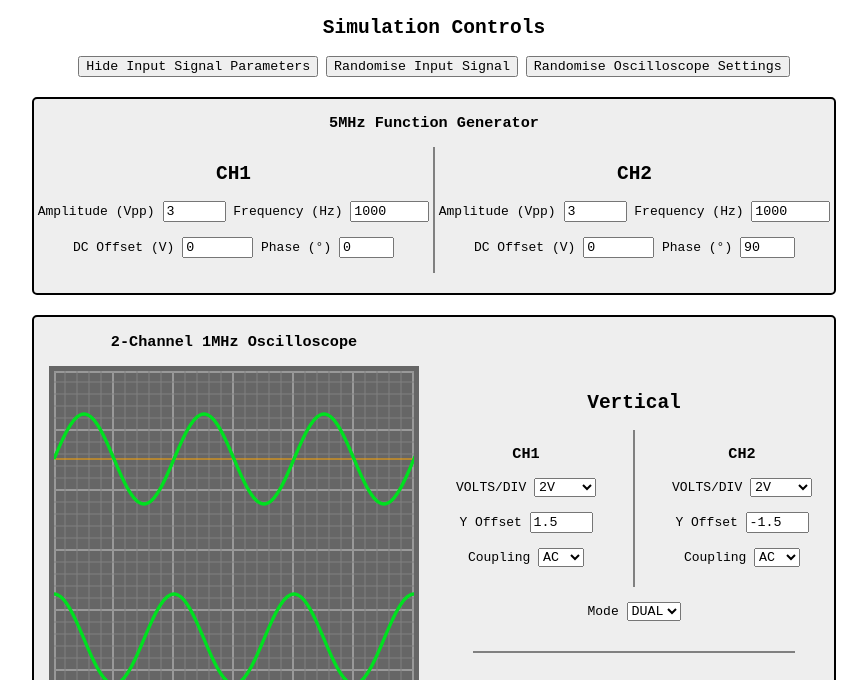
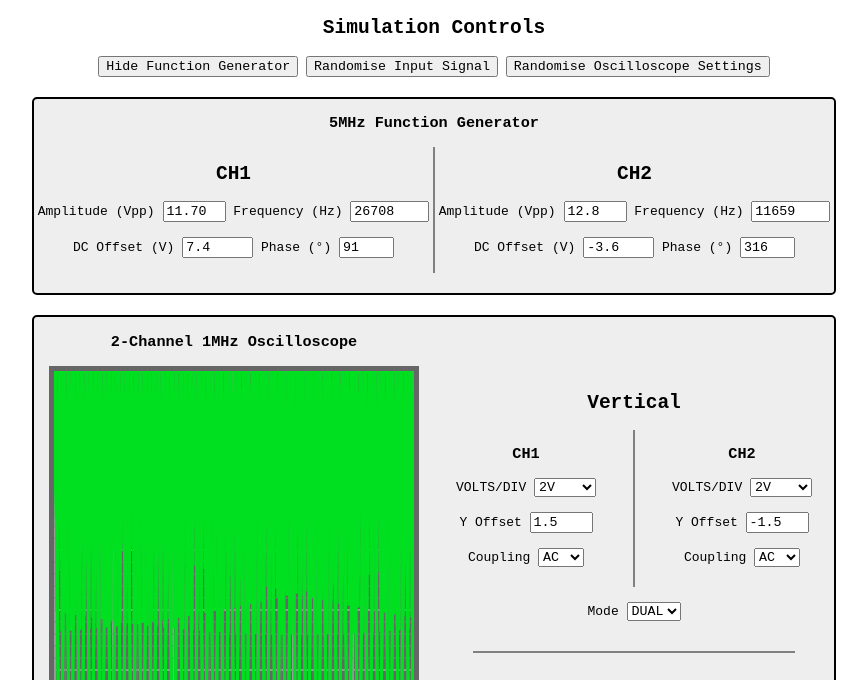
Before and after one commit to rh-gcc/oscilloscope-simulator, a plain HTML site: page 2-channel-oscilloscope-simulator/index.html in a window 1280 px wide. Both pictures are taken after a click on the button "Randomise Input Signal". Shown: the part 70-750 px from the top of the page, without its empty margins (206-1073 px from the left). Drawn offline with Linux system fonts and the light colour scheme.

Commit message:
Fixed vertical coupling bug, added control randomisation

```diff
--- a/2-channel-oscilloscope-simulator/index.html
+++ b/2-channel-oscilloscope-simulator/index.html
@@ -11,7 +11,7 @@
 
 		<div id="simulationControls">
 			<h2>Simulation Controls</h2>
-			<button id="toggleInputControlsDisplay"><span id="showHideInputControlsLabel">Hide</span> Input Signal Parameters</button>
+			<button id="toggleInputControlsDisplay"><span id="showHideInputControlsLabel">Hide</span> Function Generator</button>
 			<button id="randomiseInputSignalButton">Randomise Input Signal</button>
 			<button id="randomiseOscilloscopeSettingsButton">Randomise Oscilloscope Settings</button>
 		</div>
@@ -37,7 +37,7 @@
 					<input id="ch1_dcOffset" type="number" value=0 min=-15 max=15 step=0.1 />
 
 					<label for="ch1_phase">Phase (°)</label>
-					<input id="ch1_phase" type="number" value=0 min=0 max=359 step=0 />
+					<input id="ch1_phase" type="number" value=0 min=0 max=359 step=1 />
 				</div>
 
 				<div class="verticalDivider"></div>
@@ -57,7 +57,7 @@
 					<input id="ch2_dcOffset" type="number" value=0 min=-15 max=15 step=0.1 />
 
 					<label for="ch2_phase">Phase (°)</label>
-					<input id="ch2_phase" type="number" value=90 min=0 max=359 step=0 />
+					<input id="ch2_phase" type="number" value=90 min=0 max=359 step=1 />
 
 					<br /><br />
 				</div>
--- a/2-channel-oscilloscope-simulator/main.js
+++ b/2-channel-oscilloscope-simulator/main.js
@@ -10,11 +10,8 @@ let scopeCanvas, scopeCanvasCtx;
 let triggerPhaseMod = 0; // Used to modify trace phase based on trigger level
 let inputSignalFrequencyInput, inputSignalAmplitudeInput, inputSignalDCOffsetInput;
 let timebaseSelect, xOffsetInput, triggerLevelInput, triggerModeSelect, triggerSourceSelect, verticalModeSelect;
-let verticalControls = { ch1: { ySensitivitySelect: 1, yOffsetInput: 0, couplingModeSelect: "ac" } };
-verticalControls.ch2 = JSON.parse(JSON.stringify(verticalControls.ch1)); // Dereference
-
-let functionGeneratorControls = { ch1: { amplitude: 3, frequency: 1000, dcOffset: 1, phase: 0 } };
-functionGeneratorControls.ch2 = JSON.parse(JSON.stringify(functionGeneratorControls.ch1)); // Dereference
+let verticalControls = { ch1: {}, ch2: {}};
+let functionGeneratorControls = { ch1: {}, ch2: {} };
 
 // Triggering
 let triggered = false;
@@ -76,7 +73,7 @@ const getScaledVerticalOffset = (channel) => {
 
 	// If DC coupling mode, modify vertical offset accordingly
 	if(verticalControls[channel].couplingModeSelect.value == "dc") {
-		verticalOffset += (signalDCOffset / (verticalControls[channel].ySensitivitySelect.value * numberOfDivisions) * 2);
+		verticalOffset += (functionGeneratorControls[channel].dcOffset.value / (verticalControls[channel].ySensitivitySelect.value * numberOfDivisions) * 2);
 	}
 
 	return verticalOffset;
@@ -109,8 +106,6 @@ const refreshDisplay = () => {
 	const triggerLevel = Number(triggerLevelInput.value);
 	const triggerSource = triggerSourceSelect.value;
 	const verticalMode = verticalModeSelect.value;
-
-	console.log("TRIGGER SOURCE:", triggerSource);
 
 	// Scale horizontal offset
 	const horizontalOffset = (xOffset / numberOfDivisions) * 360;
@@ -224,8 +219,6 @@ const drawSignalTrace = async (amplitude, period, phaseShift, vOffset, hOffset,
 
 	updateTriggerStateIndicator();
 
-	console.log(triggered ? "Triggered!" : "Not triggered");
-
 	// If triggered or trigger is on "auto" mode, draw signal trace
 	if(triggered || triggerModeSelect.value == "auto") {
 		// Find trigger level phase shift (horziontal offset)
@@ -242,8 +235,6 @@ const drawSignalTrace = async (amplitude, period, phaseShift, vOffset, hOffset,
 				}
 			}
 		}
-
-		console.log("Drawing trace...");
 
 		// Draw signal trace
 		let x = 0;
@@ -336,9 +327,14 @@ window.onload = () => {
 	scopeCanvasCtx = scopeCanvas.getContext("2d");
 
 	// Find input signal parameter controls in DOM
-	inputSignalAmplitudeInput = document.getElementById("inputSignalAmplitude");
-	inputSignalFrequencyInput = document.getElementById("inputSignalFrequency");
-	inputSignalDCOffsetInput = document.getElementById("inputSignalDCOffset");
+	for(i = 1; i <= 2; i++) {
+		const channelSettings = functionGeneratorControls["ch" + i];
+
+		channelSettings.amplitude = document.getElementById("ch" + i + "_amplitude");
+		channelSettings.frequency = document.getElementById("ch" + i + "_frequency");
+		channelSettings.dcOffset = document.getElementById("ch" + i + "_dcOffset");
+		channelSettings.phase = document.getElementById("ch" + i + "_phase");
+	}
 
 	// Find oscilloscope settings in DOM
 	timebaseSelect = document.getElementById("timebase");
@@ -358,15 +354,6 @@ window.onload = () => {
 		channelSettings.couplingModeSelect = document.getElementById("ch" + i + "_couplingMode");
 	}
 
-	for(i = 1; i <= 2; i++) {
-		const channelSettings = functionGeneratorControls["ch" + i];
-
-		channelSettings.amplitude = document.getElementById("ch" + i + "_amplitude");
-		channelSettings.frequency = document.getElementById("ch" + i + "_frequency");
-		channelSettings.dcOffset = document.getElementById("ch" + i + "_dcOffset");
-		channelSettings.phase = document.getElementById("ch" + i + "_phase");
-	}
-
 	// Refresh display when any input is interacted with
 	const inputControls = document.querySelectorAll('input, select');
 
@@ -378,7 +365,7 @@ window.onload = () => {
 
 	// Handle "Show/Hide Input Signal Parameters" button click
 	document.getElementById("toggleInputControlsDisplay").addEventListener('click', (event) => {
-		const inputControls = document.getElementById("inputSignalControls");
+		const inputControls = document.getElementById("functionGenerator");
 		const inputControlsLabel = document.getElementById("showHideInputControlsLabel");
 
 		// Toggle display state
@@ -394,13 +381,22 @@ window.onload = () => {
 
 	// Handle "Randomise Input Signal" button click
 	document.getElementById("randomiseInputSignalButton").addEventListener('click', (event) => {
-		const settings = [inputSignalAmplitudeInput, inputSignalFrequencyInput, inputSignalDCOffsetInput];
+		let settings = [];
+
+		for(i = 1; i <= 2; i++) {
+			const channel = "ch" + i;
+			for(j = 0; j < Object.keys(functionGeneratorControls[channel]).length; j++) {
+				const control = Object.values(functionGeneratorControls[channel])[j];
+				settings.push(control);
+			}
+		}
+
 		randomiseInputs(settings);
 	});
 
 	// Handle "Randomise Oscilloscope Settings" button click
 	document.getElementById("randomiseOscilloscopeSettingsButton").addEventListener('click', (event) => {
-		const settings = [timebaseSelect, xOffsetInput, ySensitivitySelect, yOffsetInput, couplingModeSelect, triggerLevelInput, triggerModeSelect];
+		const settings = [timebaseSelect, xOffsetInput, triggerLevelInput, triggerModeSelect, triggerSourceSelect, verticalModeSelect, verticalControls["ch1"].ySensitivitySelect, verticalControls["ch1"].yOffsetInput, verticalControls["ch1"].couplingModeSelect, verticalControls["ch2"].ySensitivitySelect, verticalControls["ch2"].yOffsetInput, verticalControls["ch2"].couplingModeSelect];
 		randomiseInputs(settings);
 	});
 
```
